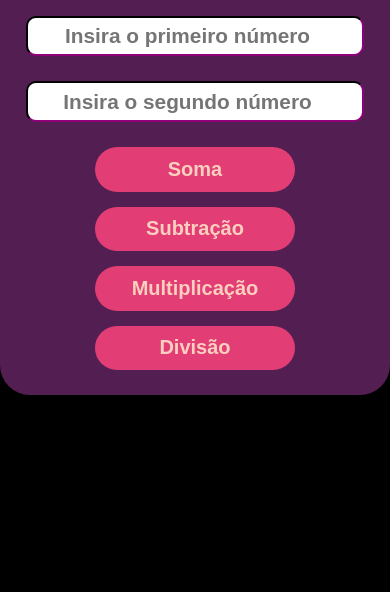
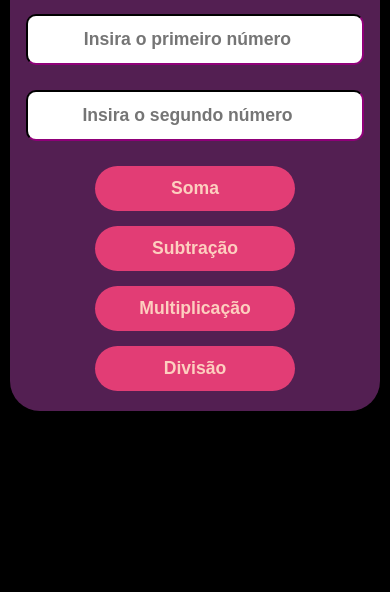
Before and after one commit to Zanirato/IntroducaoJs, a plain HTML site: page calculadora/index.html in a window 390 px wide. Shown: the part 272-864 px from the top of the page. Drawn offline with Linux system fonts and the light colour scheme.

Commit message:
Update style.css

```diff
--- a/calculadora/style.css
+++ b/calculadora/style.css
@@ -1,4 +1,4 @@
-body{
+body {
     font-family: Verdana, Geneva, Tahoma, sans-serif;
     background-color: #000000;
     color: #feb89f;
@@ -7,29 +7,31 @@ body{
     align-items: center;
     height: 100vh;
     margin: 0;
+    padding: 10px;
 }
 
-h1{
+h1 {
     color: #feb89f;
 }
 
-h1:hover{
+h1:hover {
     color: #f2a772;
+}
 
-}
 .calcula {
     background-color: #531f52;
     padding: 20px;
     border-radius: 30px;
     box-shadow: 0 4px 8px rgba(0, 0, 0, 0.1);
-    width: 350px;
+    width: 90%;
+    max-width: 350px;
     display: flex;
     flex-direction: column;
     gap: 10px;
     text-align: center;
     cursor: grab;
     align-items: center;
-    height: 450px;
+    height: auto;
 }
 
 input {
@@ -38,15 +40,15 @@ input {
     font-weight: bold;
     height: 40px;
     border-radius: 10px;
-    width: 330px;
-    text-align:center;
-    border-color:#3b0032;
+    width: 100%;
+    max-width: 330px;
+    text-align: center;
+    border-color: #3b0032;
     cursor: text;
     margin-bottom: 15px;
 }
 
-button{
-    margin: 0 10px;
+button {
     color: #fdcfbf;
     text-decoration: none;
     justify-content: center;
@@ -55,17 +57,29 @@ button{
     background-color: #e23d75;
     padding: 0.3rem 1rem;
     border-radius: 30px;
-    margin: 0 10px;
     cursor: pointer;
     margin-bottom: 5px;
-    width: 200px;
+    width: 100%;
+    max-width: 200px;
     height: 50px;
     border: none;
     font-weight: bolder;
 }
 
 button:hover {
-    text-decoration: none;
     color: #feb89f;
     background-color: #5f0d3b;
 }
+
+/* Responsividade para telas menores */
+@media screen and (max-width: 480px) {
+    .calcula {
+        width: 100%;
+        padding: 15px;
+    }
+
+    input, button {
+        font-size: 1.1rem;
+        height: 45px;
+    }
+}
```
